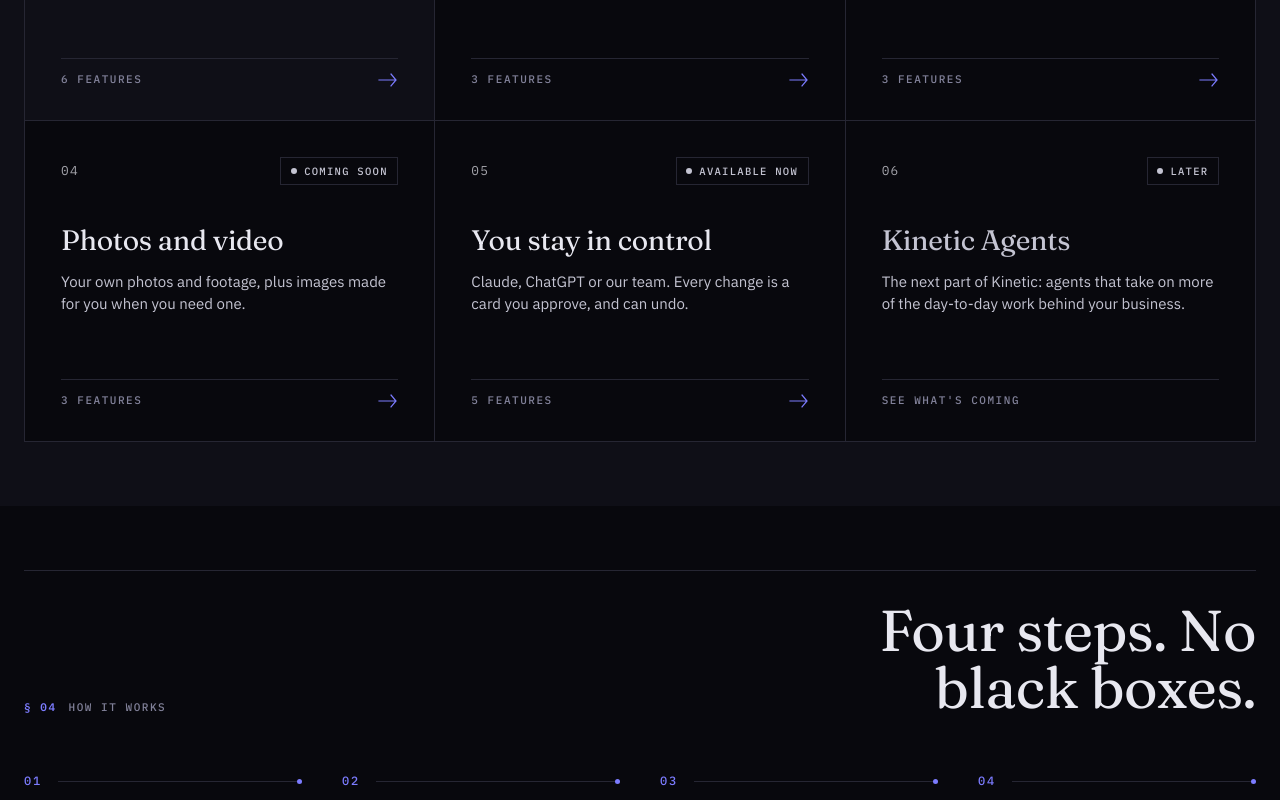
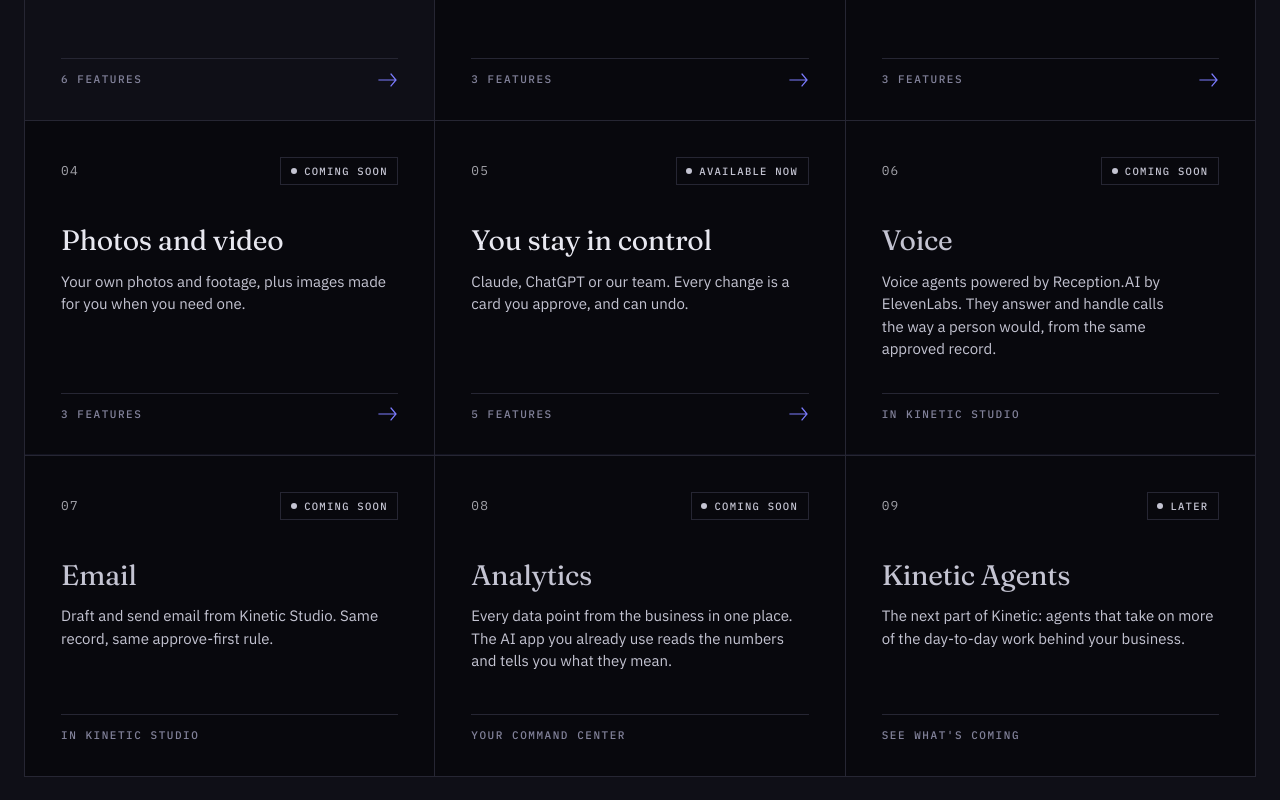
Before and after one commit to 0xdownlink/kinetic-marketing-website, a Next.js app: page / in a window 1280 px wide. Shown: the part 2960-3760 px from the top of the page. Built offline with nearby package versions, Linux system fonts and the light colour scheme.

Commit message:
Add Voice, Email, and Analytics tiles on homepage

```diff
--- a/src/app/page.tsx
+++ b/src/app/page.tsx
@@ -273,11 +273,66 @@ export default function HomePage() {
               </Link>
             ))}
             <Link
+              href="/studio"
+              className={cx(styles.tile, styles.tileGhost)}
+            >
+              <div className={styles.tileTop}>
+                <span className={styles.tileIndex}>06</span>
+                <StatusPill status="soon" />
+              </div>
+              <h3 className={styles.tileTitle}>Voice</h3>
+              <p className={styles.tileBody}>
+                Voice agents powered by Reception.AI by ElevenLabs. They answer
+                and handle calls the way a person would, from the same approved
+                record.
+              </p>
+              <div className={styles.tileTag}>
+                <span className="hairline" />
+                <span className="mono-label">In Kinetic Studio</span>
+              </div>
+            </Link>
+            <Link
+              href="/studio"
+              className={cx(styles.tile, styles.tileGhost)}
+            >
+              <div className={styles.tileTop}>
+                <span className={styles.tileIndex}>07</span>
+                <StatusPill status="soon" />
+              </div>
+              <h3 className={styles.tileTitle}>Email</h3>
+              <p className={styles.tileBody}>
+                Draft and send email from Kinetic Studio. Same record, same
+                approve-first rule.
+              </p>
+              <div className={styles.tileTag}>
+                <span className="hairline" />
+                <span className="mono-label">In Kinetic Studio</span>
+              </div>
+            </Link>
+            <Link
+              href="/studio"
+              className={cx(styles.tile, styles.tileGhost)}
+            >
+              <div className={styles.tileTop}>
+                <span className={styles.tileIndex}>08</span>
+                <StatusPill status="soon" />
+              </div>
+              <h3 className={styles.tileTitle}>Analytics</h3>
+              <p className={styles.tileBody}>
+                Every data point from the business in one place. The AI app you
+                already use reads the numbers and tells you what they mean.
+              </p>
+              <div className={styles.tileTag}>
+                <span className="hairline" />
+                <span className="mono-label">Your command center</span>
+              </div>
+            </Link>
+            <Link
               href="/features#coming-soon"
               className={cx(styles.tile, styles.tileGhost)}
             >
               <div className={styles.tileTop}>
-                <span className={styles.tileIndex}>06</span>
+                <span className={styles.tileIndex}>09</span>
                 <StatusPill status="later" />
               </div>
               <h3 className={styles.tileTitle}>Kinetic Agents</h3>
```
